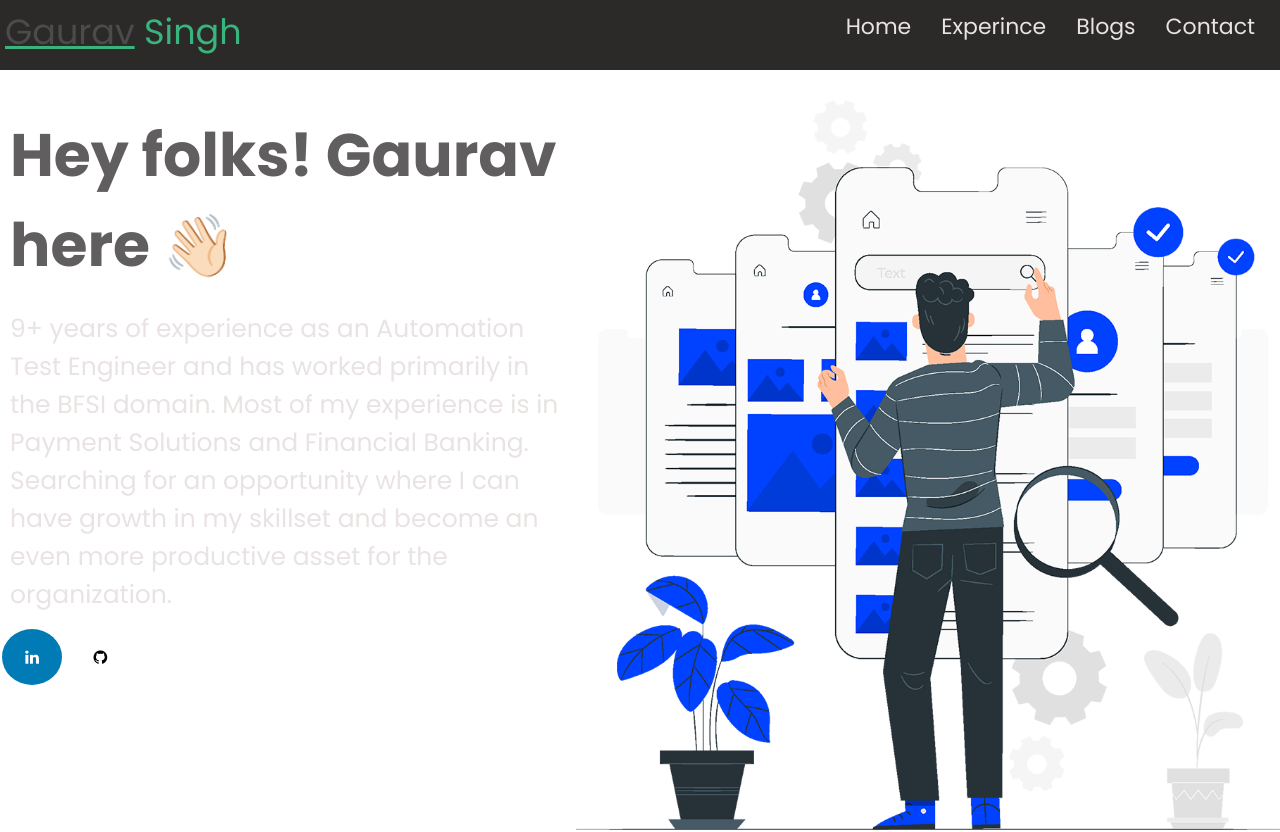
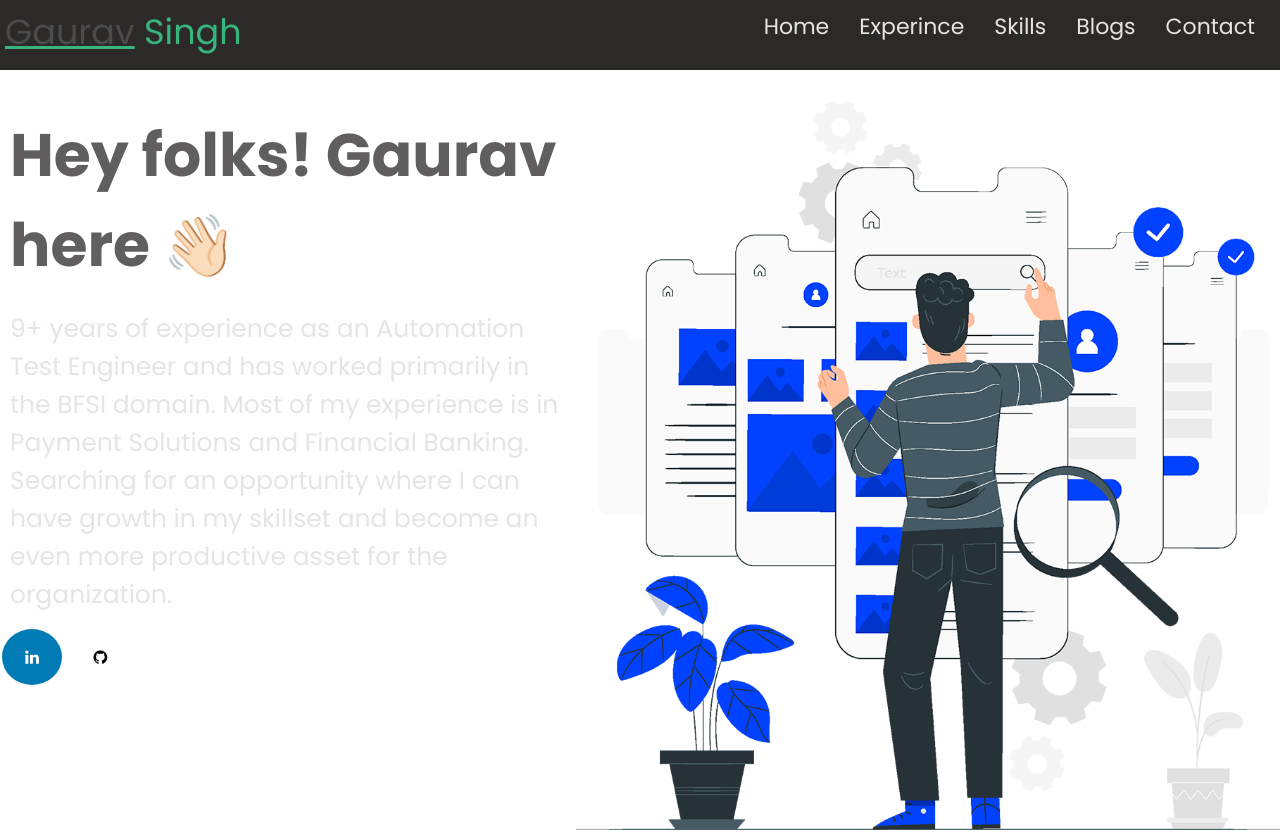
Before and after one commit to amitmishrra/gaurav_singh, a plain HTML site: page index.html in a window 1280 px wide. Shown: the top 832 px of the page. Drawn offline with nearby package versions, Linux system fonts and the light colour scheme.

Commit message:
Update index.html

```diff
--- a/index.html
+++ b/index.html
@@ -41,6 +41,8 @@
                 <li> <a onclick="show()" href="#hm">Home</a></li>
 
                 <li> <a onclick="show()" href="#exp">Experince</a></li>
+
+                <li> <a onclick="show()" href="#skill">Skills</a></li>
 
                 <li> <a onclick="show()" href="#blog">Blogs</a></li>
 
```
